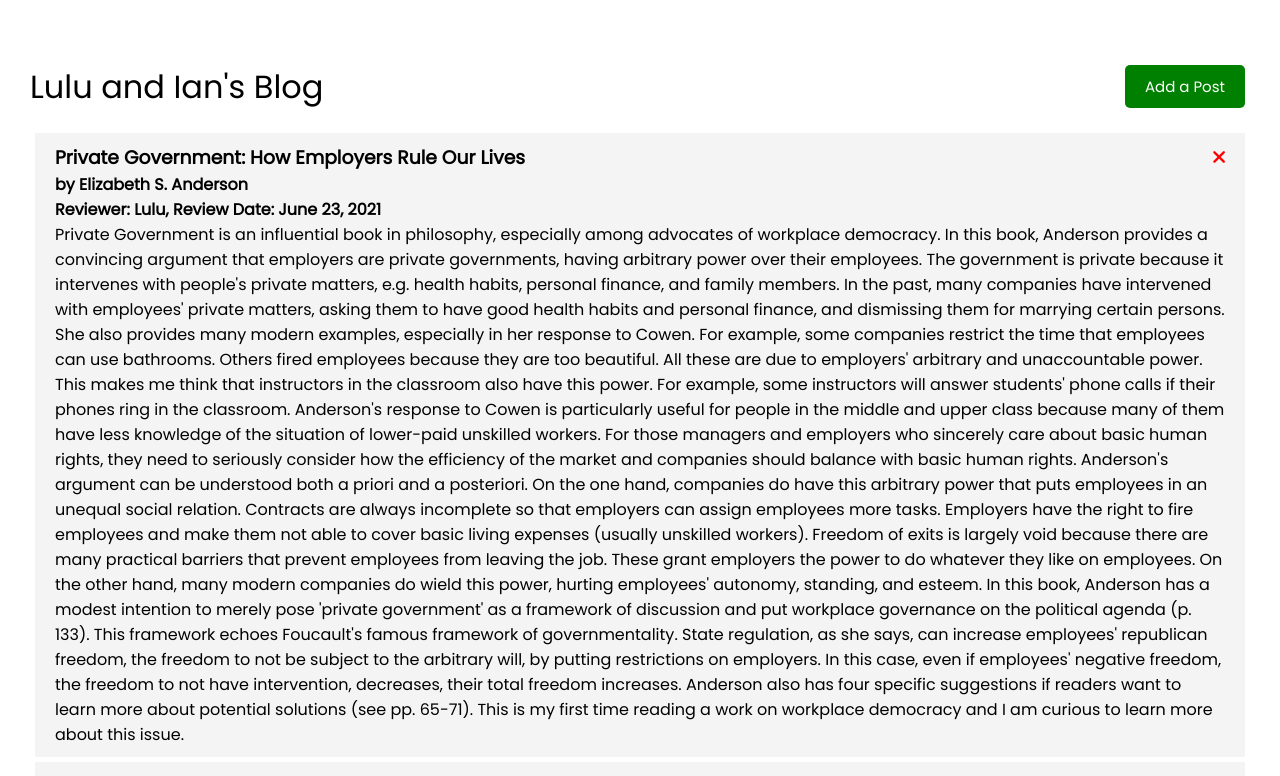
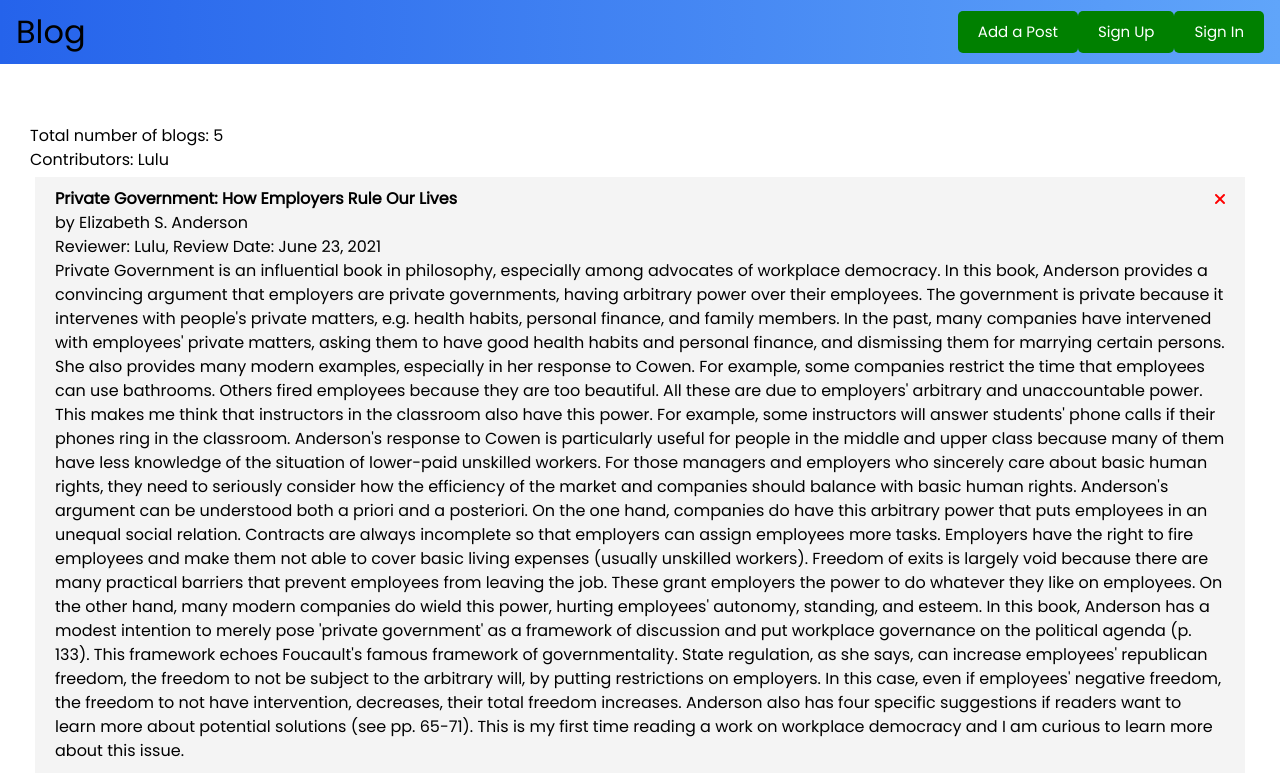
Before and after one commit to lulu-cao/blog, a Vue app: page / in a window 1280 px wide. Shown: the top 776 px of the page. Built offline with nearby package versions, Linux system fonts and the light colour scheme.

Commit message:
added more content and states, installed tailwind, and fixed npm warning

```diff
--- a/babel.config.js
+++ b/babel.config.js
@@ -1,3 +1,4 @@
+// Babel compiles VueJS code into normal JavaScript code
 module.exports = {
   presets: [
     '@vue/cli-plugin-babel/preset'
--- a/package.json
+++ b/package.json
@@ -13,6 +13,9 @@
   },
   "devDependencies": {
     "@vue/cli-plugin-babel": "~5.0.0",
-    "@vue/cli-service": "~5.0.0"
+    "@vue/cli-service": "~5.0.0",
+    "autoprefixer": "^10.4.13",
+    "postcss": "^8.4.19",
+    "tailwindcss": "^3.2.4"
   }
 }
--- /dev/null
+++ b/postcss.config.js
@@ -0,0 +1,6 @@
+module.exports = {
+  plugins: {
+    tailwindcss: {},
+    autoprefixer: {},
+  }
+}
--- a/src/App.vue
+++ b/src/App.vue
@@ -1,13 +1,14 @@
 <template>
+  <Header
+    @toggle-add-post="toggleAddPost"
+    @sign-up="signUp"
+    @sign-in-out="signInOut"
+    :showAddPost="showAddPost"
+  />
   <div class="container">
-    <Header
-      title="Lulu and Ian's Blog"
-      @toggle-add-post="toggleAddPost"
-      :showAddPost="showAddPost"
-    />
     <router-view :showAddPost="showAddPost"></router-view>
-    <Footer />
   </div>
+  <Footer />
 </template>
 
 <script>
@@ -29,6 +30,12 @@ export default {
     toggleAddPost() {
       this.showAddPost = !this.showAddPost
     },
+    signUp() {
+      alert('Welcome to sign up!')
+    },
+    signInOut() {
+      alert('Welcome to sign in/sign out!')
+    }
   }
 }
 </script>
--- /dev/null
+++ b/src/assets/style.css
@@ -0,0 +1,3 @@
+@tailwind base;
+@tailwind components;
+@tailwind utilities;
--- a/src/components/AddPost.vue
+++ b/src/components/AddPost.vue
@@ -1,5 +1,5 @@
 <template>
-  <form @submit="onSubmit" class="add-form">
+  <form @submit.prevent="onSubmit" class="add-form">
     <div class="form-control">
       <label>Book Title</label>
       <input type="text" v-model="book" name="book" />
@@ -25,7 +25,7 @@
       <input type="checkbox" v-model="unfinished" name="unfinished" />
     </div>
 
-    <input type="submit" value="Save Post" class="btn btn-block" />
+    <button type="submit" class="btn btn-block">Save Post</button>
   </form>
   <br /><br />
 </template>
@@ -46,8 +46,6 @@
     emits: ['add-post'], // declare emitted events
     methods: {
       onSubmit(e) {
-        e.preventDefault()
-
         if(!this.book || !this.author) {
           alert('Please make sure you have filled in a title and an author for the book.')
           return
--- a/src/components/Button.vue
+++ b/src/components/Button.vue
@@ -1,6 +1,5 @@
 <template>
-  <button @click="onClick()" :style="{ background: color }" class="btn">
-    {{ text }}
+  <button @click.prevent="onClick" :style="{ background: color }" class="btn custom-btn">
   </button>
 </template>
 
@@ -8,7 +7,6 @@
 export default {
   name: 'Button',
   props: {
-    text: String,
     color: String,
   },
   methods: {
@@ -18,3 +16,9 @@ export default {
   }
 }
 </script>
+
+<style>
+  .custom-btn {
+    margin: 0!important;
+  }
+</style>
--- a/src/components/Header.vue
+++ b/src/components/Header.vue
@@ -1,13 +1,29 @@
 <template>
-  <header>
-    <router-link to="/">{{ title }}</router-link>
-    <Button
-      v-show="homePage"
-      @btn-click="$emit('toggle-add-post')"
-      :text="showAddPost ? 'Close' : 'Add a Post'"
-      :color="showAddPost ? 'red' : 'green'"
-    />
-  </header>
+  <header class="w-full bg-gradient-to-r from-blue-600 to-blue-400 px-4 py-2">
+    <router-link to="/">Blog</router-link>
+    <nav>
+      <Button
+        v-if="routedToHome"
+        @btn-click="$emit('toggle-add-post')"
+        :color="showAddPostBtnColor"
+        v-text="showAddPostBtnText"
+      >
+      </Button>
+      <Button
+        v-if="!authorized"
+        @btn-click="$emit('sign-up')"
+        v-text="'Sign Up'"
+        :color="'green'"
+      >
+      </Button>
+      <Button
+        @btn-click="$emit('sign-in-out')"
+        v-text="signInOutBtn"
+        :color="'green'"
+      >
+      </Button>
+    </nav>
+    </header>
 </template>
 
 <script>
@@ -18,17 +34,28 @@ export default {
   props: {
     title: String,
     showAddPost: Boolean,
+    authorized: Boolean,
   },
   components: {
     Button,
   },
   computed: {
-    homePage() {
+    routedToHome() {
       if(this.$route.path === '/') {
         return true
       } else {
         return false
       }
+    },
+    // The template shouldn't be complex; use computed properties to handle complex logic instead
+    showAddPostBtnText() {
+      return this.showAddPost ? 'Close' : 'Add a Post'
+    },
+    showAddPostBtnColor() {
+      return this.showAddPost ? 'red' : 'green'
+    },
+    signInOutBtn() {
+      return this.authorized ? 'Sign Out' : 'Sign In'
     }
   }
 }
--- a/src/components/Post.vue
+++ b/src/components/Post.vue
@@ -1,5 +1,5 @@
 <template>
-  <div @dblclick="$emit('toggle-status', post.id)" :class="[post.unfinished ? 'unfinished' : '', 'post']">
+  <div @dblclick="$emit('toggle-status', post.id)" class="post" :class="completionStatus">
     <h3>
       <b>{{ post.book }}</b>
       <i @click="onDelete(post.id)" class="fas fa-times"></i>
@@ -21,6 +21,11 @@ export default {
       this.$emit('delete-post', id)
     }
   },
+  computed: {
+    completionStatus() {
+      return this.post.unfinished ? 'unfinished' : ''
+    }
+  }
 }
 </script>
 
--- a/src/components/Posts.vue
+++ b/src/components/Posts.vue
@@ -1,6 +1,16 @@
 <template>
-  <div :key="post.id" v-for="post in posts">
-    <Post @toggle-status="$emit('toggle-status', post.id)" @delete-post="$emit('delete-post', post.id)" :post="post" />
+  <div>
+    <h3>{{ totalBlog }}</h3>
+    <h3>
+      Contributors: <span v-for="contributor, index in contributors" :key="index">{{ contributor + " " }}</span>
+    </h3>
+    <Post
+      :key="post.id"
+      v-for="post in posts"
+      @toggle-status="$emit('toggle-status', post.id)"
+      @delete-post="$emit('delete-post', post.id)"
+      :post="post"
+    />
   </div>
 </template>
 
@@ -15,6 +25,27 @@ import Post from './Post'
   components: {
     Post
   },
+  data() {
+    return {
+      reviewers: []
+    }
+  },
   emits: ['delete-post', 'toggle-status'],
+  computed: {
+    totalBlog() {
+      return "Total number of blogs: " + this.posts.length
+    },
+
+    contributors() {
+      this.posts.forEach(post => {
+        if (post.reviewer) {
+          this.reviewers.push(post.reviewer)
+        }}
+      )
+
+      this.reviewers = [...new Set(this.reviewers)];
+      return this.reviewers
+    }
+  }
 }
 </script>
--- a/src/main.js
+++ b/src/main.js
@@ -1,6 +1,7 @@
 import { createApp } from 'vue'
 import App from './App.vue'
 import router from './router'
+import './assets/style.css'
 
 createApp(App)
   .use(router)
--- /dev/null
+++ b/tailwind.config.js
@@ -0,0 +1,8 @@
+/** @type {import('tailwindcss').Config} */
+module.exports = {
+  content: ["./src/components/*.vue"],
+  theme: {
+    extend: {},
+  },
+  plugins: [],
+}
```
Also changed, not shown: 1 other file (tests, documents, lock files or other folders). Lines whose indentation alone changed are shown as unchanged.
